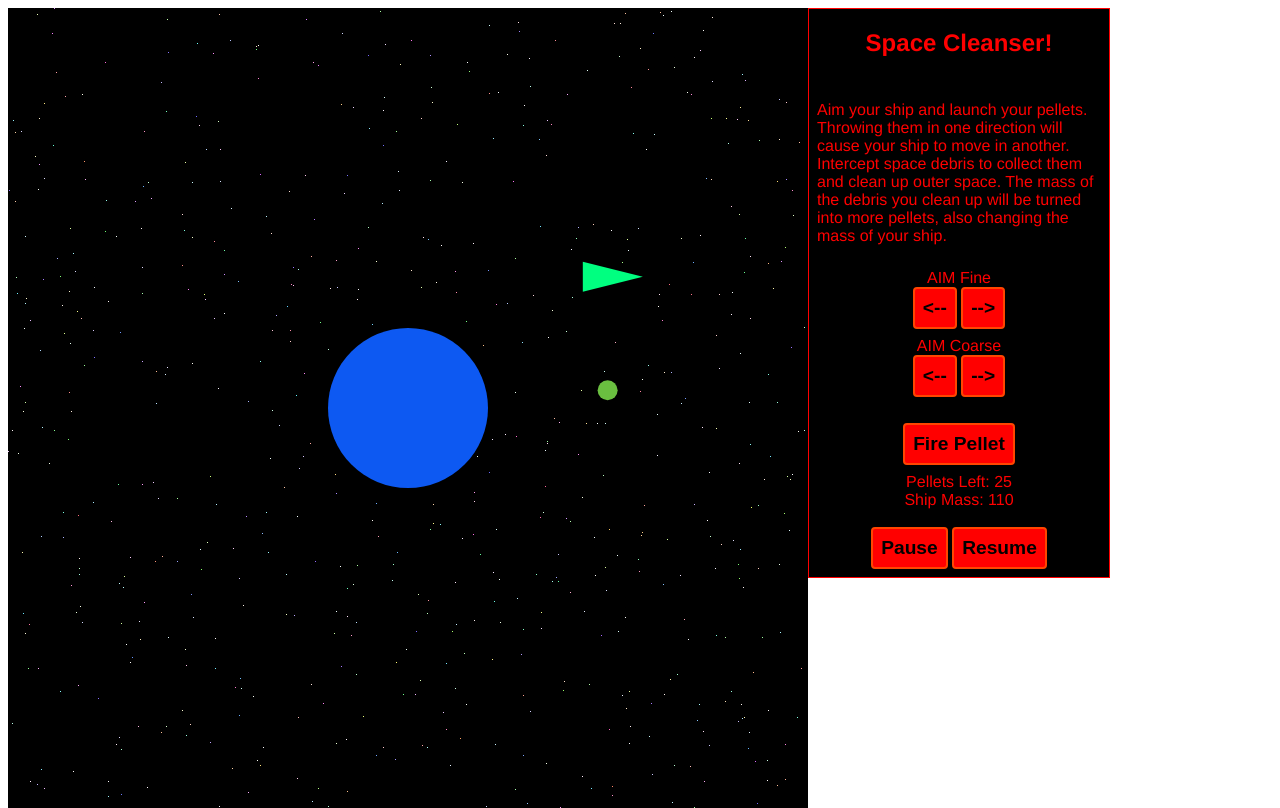
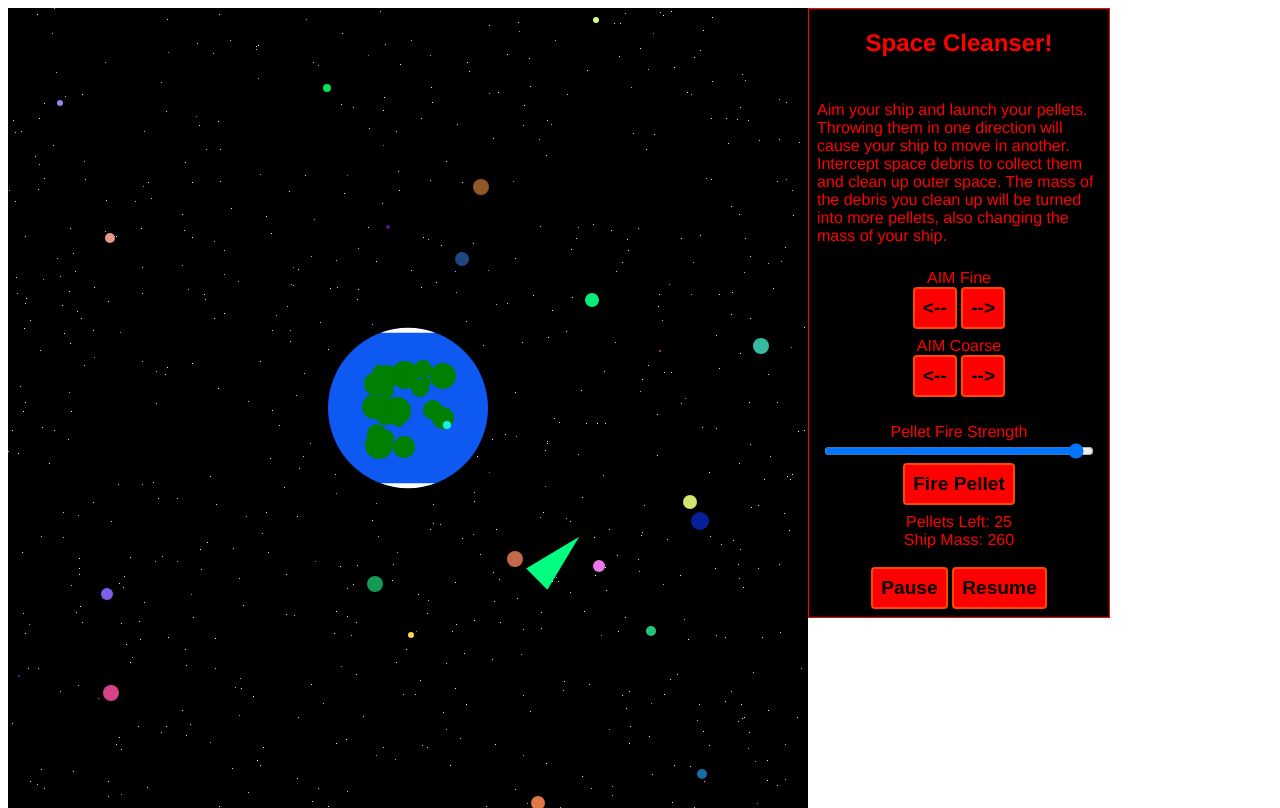
Before and after one commit to asmacdo/space-cleansers, a plain HTML site: page public_html/index.html in a window 1280 px wide. Drawn offline with Linux system fonts and the light colour scheme.

Commit message:
tims pretty earth

```diff
--- a/public_html/index.html
+++ b/public_html/index.html
@@ -36,6 +36,9 @@ and open the template in the editor.
                 <div>AIM Coarse</div>
                 <button onclick="game.aimShip(-13);"><--</button> <button onclick="game.aimShip(13);">--></button>
                 <br/><br/>
+                <div>Pellet Fire Strength</div>
+                <div id="pelletPowerDiv">
+                    <input id="pelletPower" type="range" min="1" max="100" step="5" value="100" onchange="game.pelletPower(this.value);"></div>
                 <button onclick="game.firePellet();">Fire Pellet</button><br/>Pellets Left: <span id="totalPellets"></span>
                 <br/>Ship Mass: <span id="shipMass"></span>
                 <br/><br/>
@@ -48,18 +51,17 @@ and open the template in the editor.
             //testing some space objects
             var engine = new JunkPhysics();
             var spaceObjects = [];
-      // spaceObjects.push(new SpaceObject(name, "", x, y, r, hue, sat, lit, 1, xvelocity, yvelocity));
-            var ship = new SpaceObject("ship", "its the ship", 250, 0, 15, 150, 100, 50, 10, 0, 8);
-            ship.orientation = 90;//the ship has this extra field
+            var ship = new SpaceObject("ship", "its the ship", 150, 150, 15, 150, 100, 50, 10);
+            ship.orientation = 45;//the ship has this extra field
             ship.pellets = 25; //this works for a starting value for now I guess
-            // for (var i = 0; i < 30; i++) {
-            //     spaceObjects.push(new SpaceObject("", "", random(junkRenderer.getWidth() / -2, junkRenderer.getWidth() / 2), random(junkRenderer.getHeight() / -2, junkRenderer.getHeight() / 2), random(0, 10), random(0, 360), random(50, 100), random(30, 80)), 10);
-            // }
+            ship.pelletPower = 100;
+            for (var i = 0; i < 30; i++) {
+                spaceObjects.push(new SpaceObject("", "", random(junkRenderer.getWidth() / -2, junkRenderer.getWidth() / 2), random(junkRenderer.getHeight() / -2, junkRenderer.getHeight() / 2), random(0, 10), random(0, 360), random(50, 100), random(30, 80)), 10);
+            }
             junkRenderer.update();
-            Initialize();
+
             var game = new GameControl();
             game.play();
-
         </script>
     </body>
 </html>
--- a/public_html/scripts/GameControl.js
+++ b/public_html/scripts/GameControl.js
@@ -2,18 +2,24 @@
 
 function GameControl() {
     var interval;
-    var intervalLength = 20;
+    var intervalLength = 30;
+    var paused = false;
 
     this.play = function () {
         interval = window.setInterval(gameLoop, intervalLength);
+        paused = false;
     };
 
     this.pause = function () {
         window.clearInterval(interval);
+        paused = true;
     };
 
     this.aimShip = function (x) {
         ship.orientation = (ship.orientation + x) % 360;
+        if(paused){
+            junkRenderer.update();
+        }
     };
 
     this.firePellet = function () {
@@ -21,6 +27,11 @@ function GameControl() {
             engine.firePellet(degToRad(ship.orientation));
             ship.pellets--;
         }
+    };
+
+    this.pelletPower = function(x){
+        ship.pelletPower = x;
+        console.log("PelletPower now " + x);
     };
 
 
--- a/public_html/scripts/JunkPhysics.js
+++ b/public_html/scripts/JunkPhysics.js
@@ -1,18 +1,14 @@
 /* global spaceObjects */  //array of space objects
 /* global ship */ //the ship, it is from where pellets are fired
-var KONSTANT = 20000;
 
 function JunkPhysics(){
-    var self = this;
-    this.pelletMass = 4;
-    this.pellet_speed = 2;
+    this.pelletMass = 10;
 
     this.increment = function(t){
         //increment through all space objects and update their x and y
         for(var i = 0; i < spaceObjects.length; i++){
-            incrementObject(spaceObjects[i]);
+
         }
-        incrementObject(ship);
 
         //do the same for the ship
 
@@ -21,54 +17,9 @@ function JunkPhysics(){
 
     this.firePellet = function(theta){
 
-        // console.log(ship.orientation)
-        delta_v_x = self.pellet_speed * Math.cos(degToRad(ship.orientation + 90))
-        delta_v_y = self.pellet_speed * Math.sin(degToRad(ship.orientation + 90))
-
-        ship_m_x = ship.mass * ship.xvelocity
-        ship_m_y = ship.mass * ship.yvelocity
-
-        delta_m_x = self.pellet_speed * self.pelletMass * Math.cos(degToRad(ship.orientation + 90))
-        delta_m_y = self.pellet_speed * self.pelletMass * Math.sin(degToRad(ship.orientation + 90))
-
-        new_m_x = ship_m_x + delta_m_x
-        new_m_y = ship_m_y + delta_m_x
 
 
-
-        spaceObjects.push(new SpaceObject(name, "", ship.x, ship.y, 5, 100, 50, 50, 1, ship.xvelocity-delta_v_x, ship.yvelocity-delta_v_y));
-        ship.xvelocity = new_m_x / ship.mass
-        ship.yvelocity = new_m_y / ship.mass
 
     };
 
 }
-
-function Initialize(){
-    var name = "ISS";
-    var x = 200;
-    var y = 0;
-    var r = 10;
-    var hue = 100;
-    var lit = 50;
-    var sat = 50;
-    var xvelocity = 0;
-    var yvelocity = 10;
-    spaceObjects.push(new SpaceObject(name, "", x, y, r, hue, sat, lit, 1, xvelocity, yvelocity));
-}
-
-
-function incrementObject(obj){
-
-    radius = Math.sqrt(Math.pow(obj.x, 2) + Math.pow(obj.y, 2))
-
-    g_accel = KONSTANT / Math.pow(radius, 2)
-    g_direction = Math.atan2(obj.y, obj.x)
-    obj.xvelocity = obj.xvelocity - g_accel * Math.cos(g_direction)
-    // console.log(obj.xvelocity)
-    obj.yvelocity = obj.yvelocity - g_accel * Math.sin(g_direction)
-
-    obj.x = (obj.x+obj.xvelocity);
-    obj.y = (obj.y+obj.yvelocity);
-    // console.log(obj.x)
-}
--- a/public_html/scripts/JunkRenderer.js
+++ b/public_html/scripts/JunkRenderer.js
@@ -22,11 +22,14 @@ function JunkRenderer(canvas) {
     var earthColor = "hsl(220,90%,50%)";
     var earthXPos = 0;
     var earthYPos = 0;
+    var earthBlobs = [];
+    var numBlobs = earthRadius * 0.3;
     //console.log("Earth at " + earthXPos + "," + earthYPos);
 
     var twoPi = 2*Math.PI;
 
     makeStars();
+    makeEarthBlobs();
 
     this.update = function(){
         drawBackground();
@@ -78,6 +81,14 @@ function JunkRenderer(canvas) {
         }
     }
 
+    function makeEarthBlobs(){
+        for(var i = 0; i < numBlobs; i++){
+            var x = random(earthXPos - earthRadius/2,earthXPos + earthRadius/2);
+            var y = random(earthYPos - earthRadius/2,earthYPos + earthRadius/2);
+            earthBlobs.push(new EarthBlob(x,y,random(3,15)));
+        }
+    }
+
     function drawStars(){
         for(var i = 0; i < stars.length; i++){
             ctx.fillStyle = "hsl(" + stars[i].hue + "," + starSat + "%," + stars[i].lit + "%)";
@@ -90,6 +101,25 @@ function JunkRenderer(canvas) {
         ctx.beginPath();
         ctx.arc(earthXPos,earthYPos,earthRadius,0,twoPi);
         ctx.fill();
+
+        ctx.fillStyle = "white";
+        ctx.beginPath();
+        ctx.arc(earthXPos,earthYPos,earthRadius,degToRad(70),degToRad(110));
+        ctx.fill();
+
+        ctx.beginPath();
+        ctx.arc(earthXPos,earthYPos,earthRadius,degToRad(250),degToRad(290));
+        ctx.fill();
+
+        ctx.fillStyle="green";
+        for(var i = 0; i < earthBlobs.length; i++){
+            ctx.beginPath();
+            ctx.arc(earthBlobs[i].x,earthBlobs[i].y,earthBlobs[i].r,0,twoPi);
+            ctx.fill();
+        }
+
+
+
     }
 
     function drawSpaceObjects(){
@@ -148,6 +178,13 @@ function JunkRenderer(canvas) {
         this.lit = lit;
         //console.log("Made Star:" + x +"," +y + ":" + hue + "," + starSat + "," + lit);
     }
+
+    function EarthBlob(x,y,r){
+        this.x = x;
+        this.y = y;
+        this.r = r;
+        //console.log("EarthBlob " + x + "," + y + " " + r);
+    }
 }
 
 //function to make calling random number easier
--- a/public_html/scripts/SpaceObject.js
+++ b/public_html/scripts/SpaceObject.js
@@ -1,4 +1,4 @@
-function SpaceObject(name,desc,x,y,r,hue,sat,lit,mass,xvelocity,yvelocity){
+function SpaceObject(name,desc,x,y,r,hue,sat,lit,mass){
     this.name = name;
     this.dexc = desc;
     this.x = x;
@@ -7,8 +7,9 @@ function SpaceObject(name,desc,x,y,r,hue,sat,lit,mass,xvelocity,yvelocity){
     this.hue = hue;
     this.sat = sat;
     this.lit = lit;
-    this.xvelocity = xvelocity;
-    this.yvelocity = yvelocity;
+    this.xvelocity;
+    this.yvelocity;
+    this.mass = mass;
     this.isShip = false;
     this.mass = mass;
     //console.log("new object " + name + "at:" + x + "," + y);
--- a/public_html/styles/junk.css
+++ b/public_html/styles/junk.css
@@ -37,3 +37,12 @@
 #instructions{
     padding:8px;
 }
+
+#pelletPower{
+    width:90%;
+    background:red;
+}
+#pelletPower:hover{
+    opacity:1;
+    cursor:pointer;
+}
```
